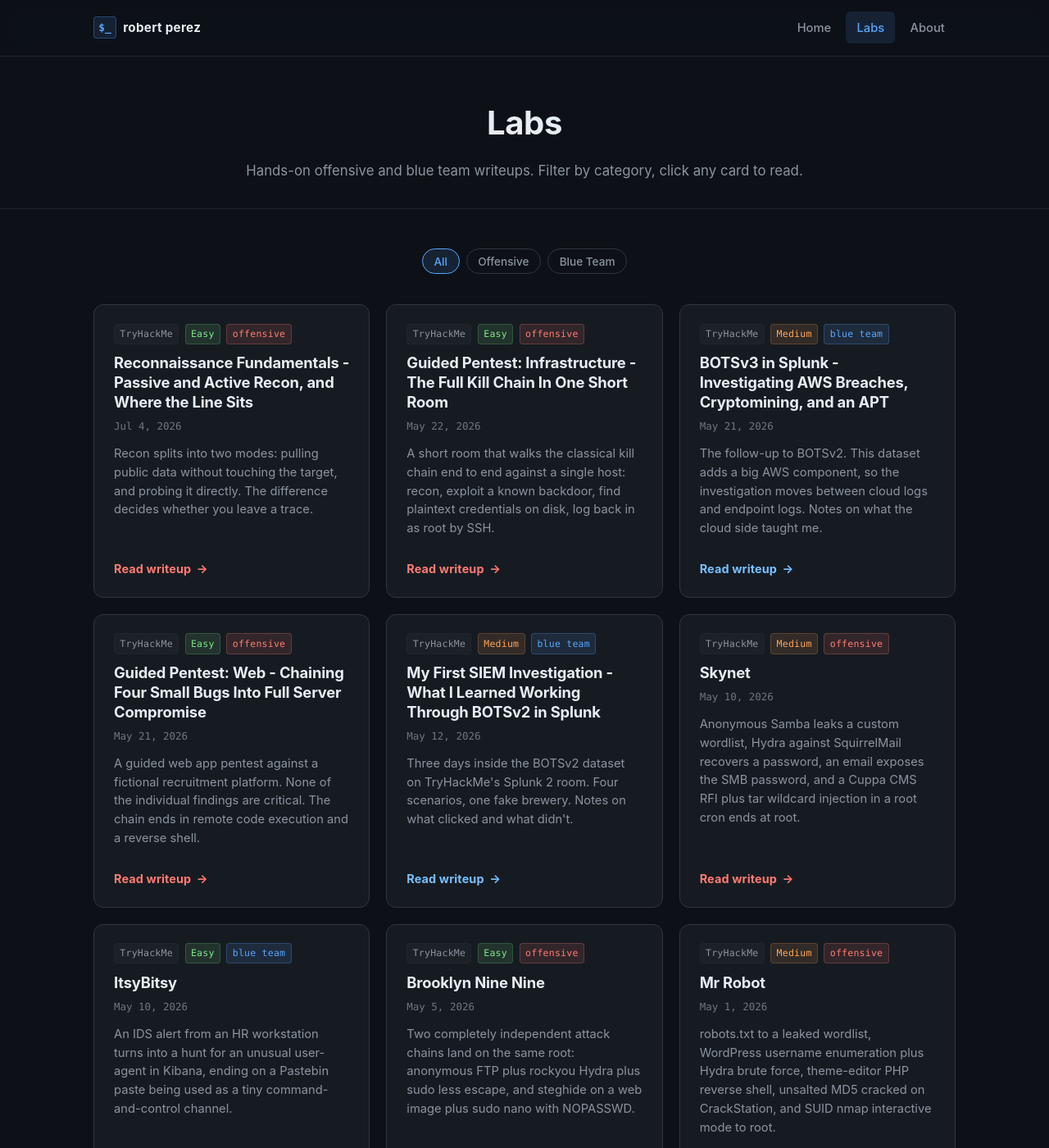
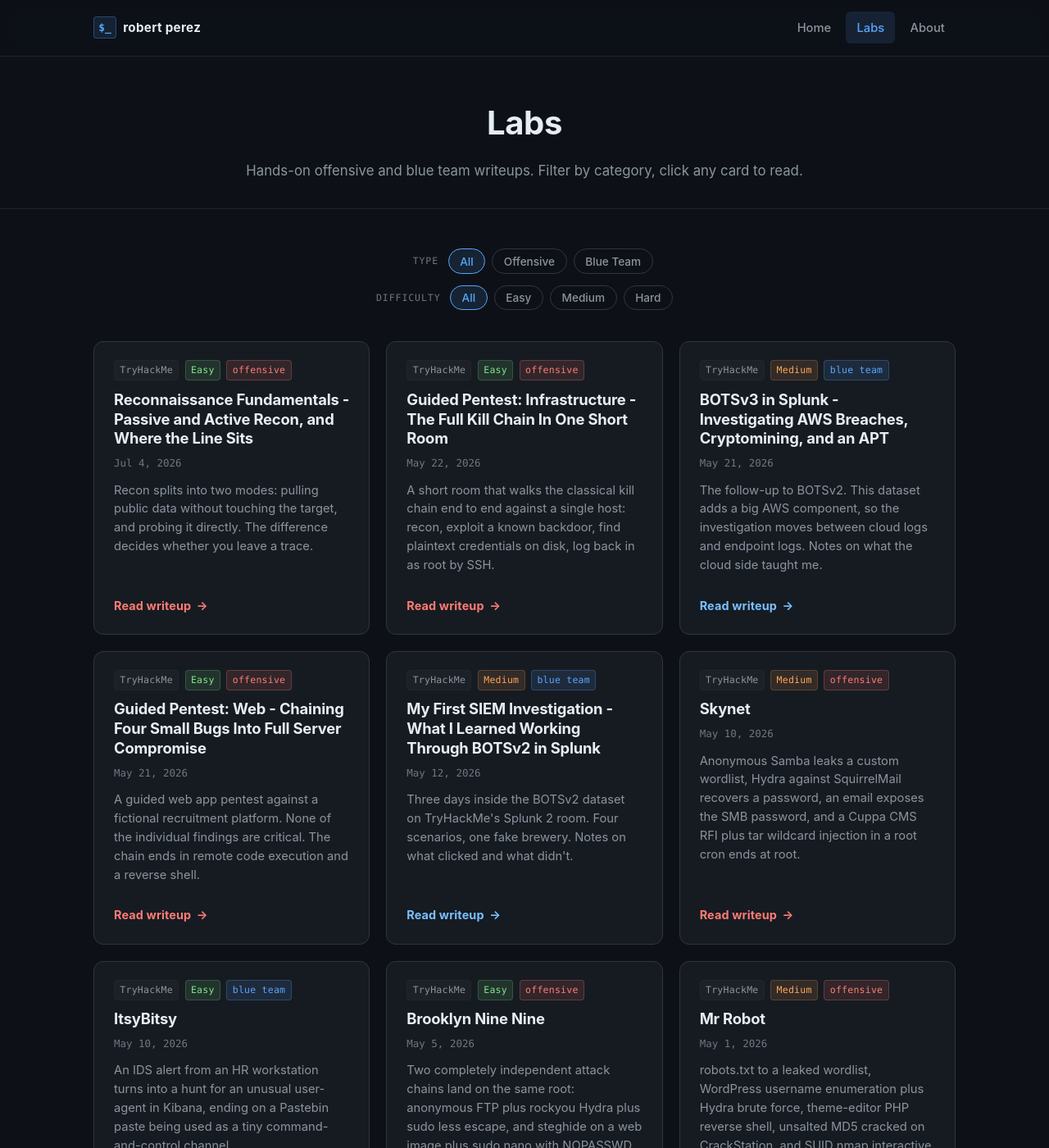
Before and after one commit to barrytd/barrytd.github.io, a Jekyll site: the page built from labs.md, in a window 1280 px wide and 1400 px high. Shown: the whole window at 82% size. Built offline with Jekyll 4.4.1, drawn with Linux system fonts in a browser that asks for light colours.

Commit message:
add difficulty filtering to the Labs page
split the filter bar into a Type group (offensive / blue team) and a
Difficulty group (easy / medium / hard), tag each card with
data-difficulty, and rewrite the client-side JS to intersect both
active filters. selecting one narrows the grid; "All" in each group
resets that axis.

Co-Authored-By: Claude Fable 5 <noreply@anthropic.com>

```diff
--- a/_layouts/labs.html
+++ b/_layouts/labs.html
@@ -8,16 +8,24 @@ layout: default
 
 <section class="page-content">
   <div class="container">
-    <div class="lab-filter">
+    <div class="lab-filter" data-filter-group="category">
+      <span class="lab-filter-label">Type</span>
       <button class="lab-filter-btn active" data-filter="all">All</button>
       <button class="lab-filter-btn" data-filter="offensive">Offensive</button>
       <button class="lab-filter-btn" data-filter="blue-team">Blue Team</button>
+    </div>
+    <div class="lab-filter" data-filter-group="difficulty">
+      <span class="lab-filter-label">Difficulty</span>
+      <button class="lab-filter-btn active" data-filter="all">All</button>
+      <button class="lab-filter-btn" data-filter="easy">Easy</button>
+      <button class="lab-filter-btn" data-filter="medium">Medium</button>
+      <button class="lab-filter-btn" data-filter="hard">Hard</button>
     </div>
 
     {% assign all_labs = site.labs | sort: 'date' | reverse %}
     <ul class="lab-grid" id="lab-grid">
       {% for lab in all_labs %}
-      <li class="lab-card" data-category="{{ lab.category }}">
+      <li class="lab-card" data-category="{{ lab.category }}" data-difficulty="{{ lab.difficulty | downcase }}">
         <div class="lab-card-meta">
           <span class="tag tag-platform">{{ lab.platform }}</span>
           {% if lab.difficulty %}<span class="tag tag-difficulty-{{ lab.difficulty | downcase }}">{{ lab.difficulty }}</span>{% endif %}
@@ -35,19 +43,27 @@ layout: default
 
 <script>
   (function () {
-    var buttons = document.querySelectorAll('.lab-filter-btn');
+    var groups = document.querySelectorAll('.lab-filter[data-filter-group]');
     var cards = document.querySelectorAll('#lab-grid .lab-card');
-    buttons.forEach(function (btn) {
-      btn.addEventListener('click', function () {
-        buttons.forEach(function (b) { b.classList.remove('active'); });
-        btn.classList.add('active');
-        var filter = btn.getAttribute('data-filter');
-        cards.forEach(function (card) {
-          if (filter === 'all' || card.getAttribute('data-category') === filter) {
-            card.style.display = '';
-          } else {
-            card.style.display = 'none';
-          }
+    var state = { category: 'all', difficulty: 'all' };
+
+    function apply() {
+      cards.forEach(function (card) {
+        var catOk = state.category === 'all' || card.getAttribute('data-category') === state.category;
+        var diffOk = state.difficulty === 'all' || card.getAttribute('data-difficulty') === state.difficulty;
+        card.style.display = (catOk && diffOk) ? '' : 'none';
+      });
+    }
+
+    groups.forEach(function (group) {
+      var type = group.getAttribute('data-filter-group');
+      var buttons = group.querySelectorAll('.lab-filter-btn');
+      buttons.forEach(function (btn) {
+        btn.addEventListener('click', function () {
+          buttons.forEach(function (b) { b.classList.remove('active'); });
+          btn.classList.add('active');
+          state[type] = btn.getAttribute('data-filter');
+          apply();
         });
       });
     });
--- a/assets/css/style.css
+++ b/assets/css/style.css
@@ -400,9 +400,21 @@ pre code {
 .lab-filter {
   display: flex;
   flex-wrap: wrap;
+  align-items: center;
   gap: 0.5em;
-  margin: 0 0 2em;
+  margin: 0 0 0.9em;
   justify-content: center;
+}
+.lab-filter:last-of-type { margin-bottom: 2em; }
+.lab-filter-label {
+  font-family: var(--font-mono);
+  font-size: 0.72rem;
+  text-transform: uppercase;
+  letter-spacing: 0.08em;
+  color: var(--fg-faint);
+  margin-right: 0.3em;
+  min-width: 4.5em;
+  text-align: right;
 }
 .lab-filter-btn {
   background: transparent;
```
